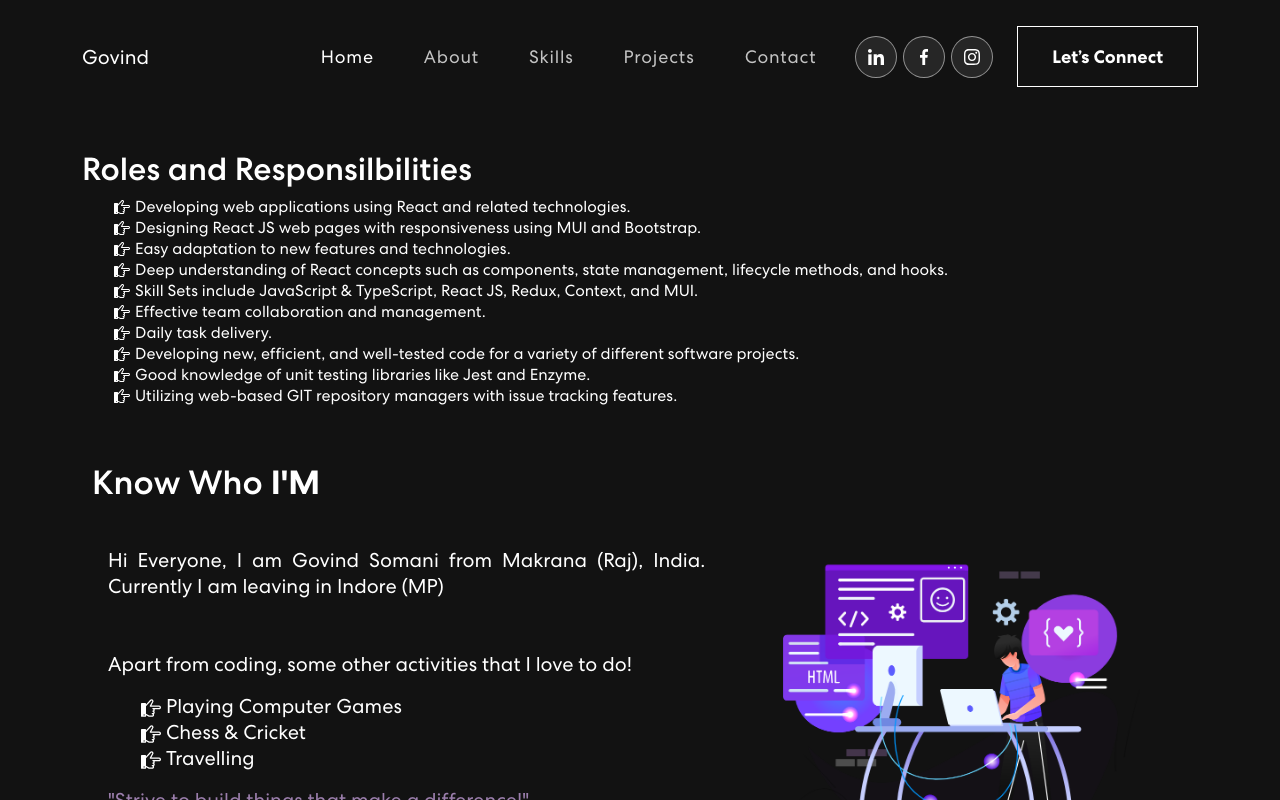
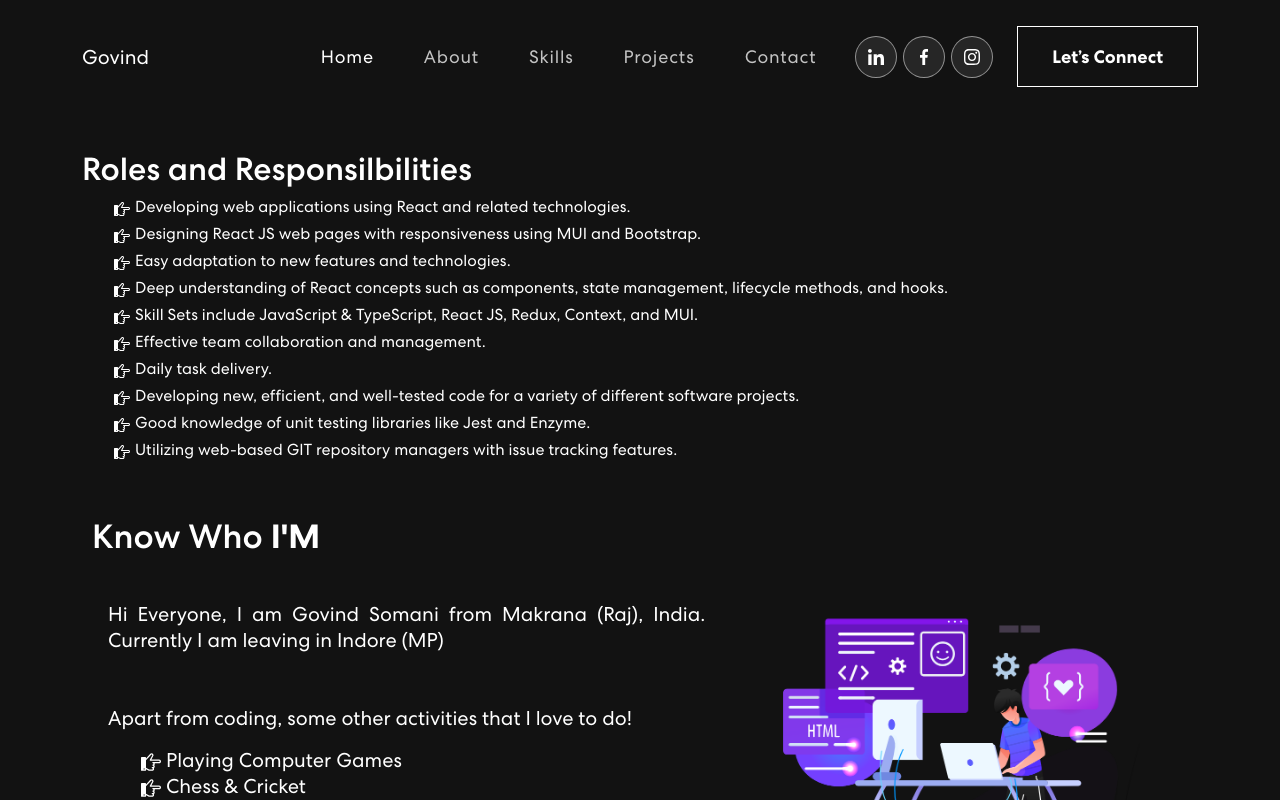
Before and after one commit to Govind-somani/Govind_Potfolio, a React (Create React App) app: page /about in a window 1280 px wide. Shown: the top 800 px of the page. Built offline with nearby package versions, Linux system fonts and the light colour scheme.

Commit message:
fix the ui and conde refactor

```diff
--- a/src/App.css
+++ b/src/App.css
@@ -671,8 +671,8 @@ nav.navbar .navbar-toggler[aria-expanded="true"] .navbar-toggler-icon {
 }
 .roles {
   display: flex;
-  justify-content: flex-start;
-  align-items: center;
+  flex-direction: column;
+  grid-gap: 6px;
 }
 @media (max-width: 767px) {
   .tech-icons {
--- a/src/components/About/About.js
+++ b/src/components/About/About.js
@@ -15,16 +15,15 @@ const About = () => {
     setAbout(Response.data.workExperence.achievement);
     setRoles(Response.data.workExperence.responsibilities);
   }, []);
-  console.log("response ", about);
   return (
     <Container fluid className="about-section">
       {/* <Particle /> */}
       <Container>
         <div>
           <h2>Roles and Responsilbilities</h2>
-          <ul>
+          <ul className="roles">
             {roles.map((responsibility, index) => (
-              <div key={index} className="roles">
+              <div key={index} >
                 <ImPointRight style={{marginRight: '5px'}}/>
                   {responsibility}
               </div>
```
